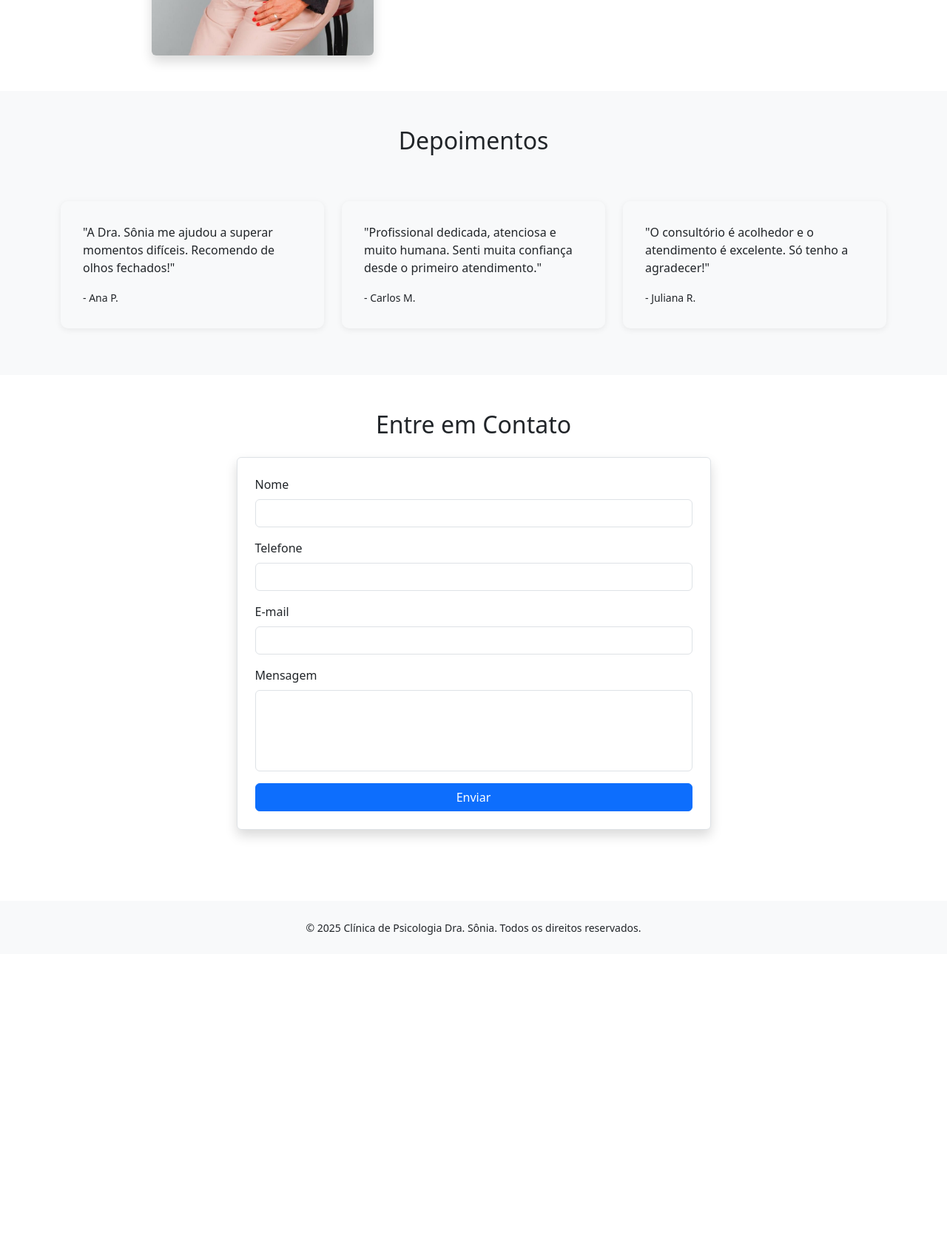
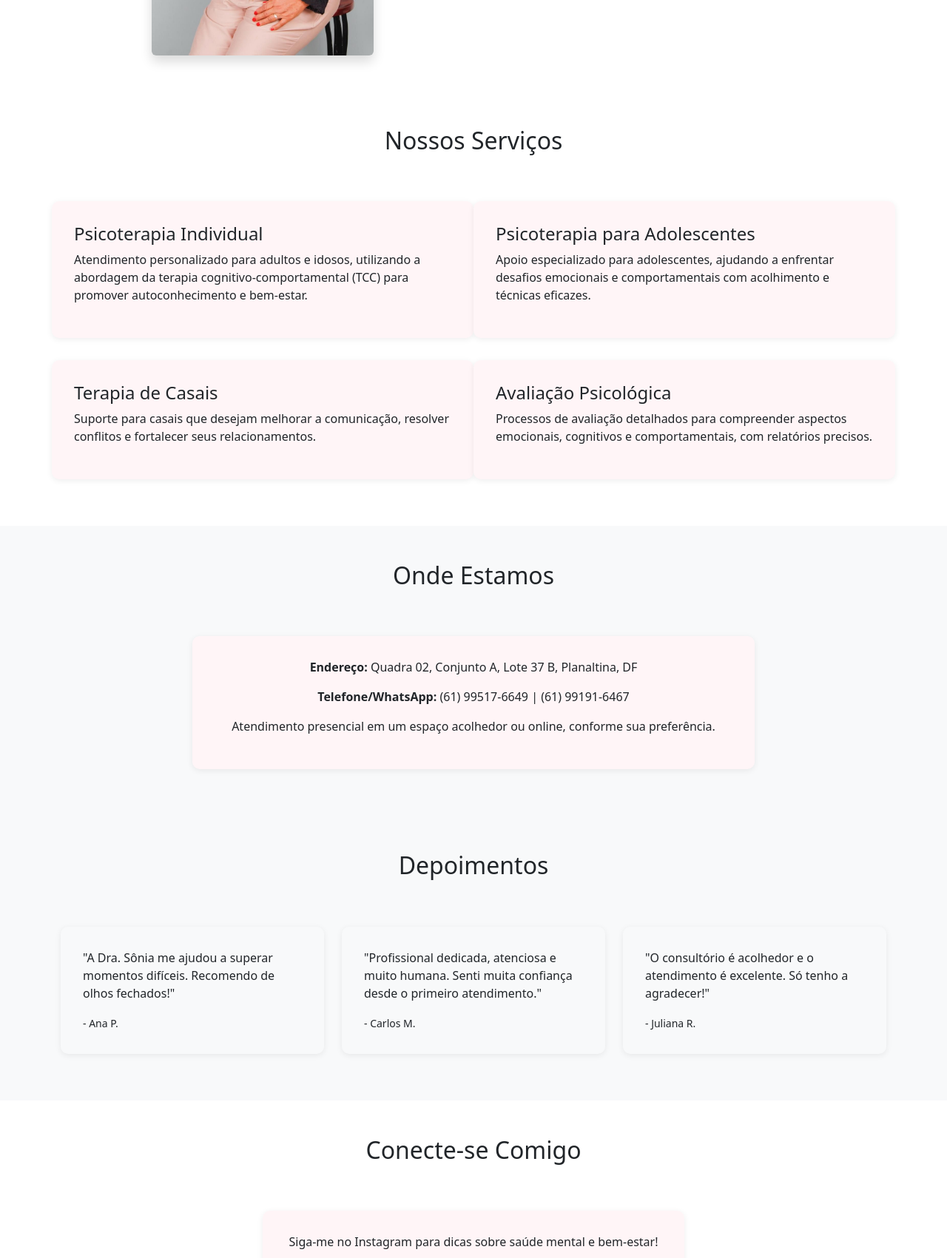
Before and after one commit to prspaulorenato/clinicadrasonia, a website: page index.html in a window 1280 px wide. Shown: the part 867-2568 px from the top of the page at 74% size. Before the commit the page ends 2157 px from the top, so only its background shows below. Drawn offline with nearby package versions, Linux system fonts and the light colour scheme.

Commit message:
Seção de Serviços (para divulgar os serviços oferecidos: psicoterapia individual, para adolescentes, casais, e atendimento a idosos).
Seção de Local de Atendimento (para destacar o endereço do consultório em Planaltina, DF).

Seção de Redes Sociais (para promover o perfil @psico
.soniasilva e reforçar a presença online).

Seção de Chamada para Ação Extra (para reforçar o agendamento online e captar contatos).

```diff
--- a/index.html
+++ b/index.html
@@ -26,6 +26,18 @@
       right: 30px;
       z-index: 1000;
     }
+    .services, .location, .social {
+      background: #fff5f7; /* Rosa claro para manter o estilo suave */
+      border-radius: 10px;
+      padding: 30px;
+      margin: 15px 0;
+      box-shadow: 0 2px 8px rgba(0,0,0,0.07);
+    }
+    .cta-section {
+      background: linear-gradient(135deg, #f8d7da, #fff5f7);
+      padding: 50px 0;
+      text-align: center;
+    }
   </style>
 </head>
 <body>
@@ -47,9 +59,48 @@
         </div>
         <div class="col-md-6 animate__animated animate__fadeInRight">
           <h2>Sobre a Dra. Sônia</h2>
-          <p>Psicóloga clínica com experiência, especializada em terapia cognitivo-comportamental, atendimento a adultos, adolescentes e casais. Comprometida com o bem-estar e desenvolvimento emocional de seus pacientes.</p>
+          <p>Psicóloga clínica com experiência, especializada em terapia cognitivo-comportamental (TCC) e avaliação psicológica. Atendimento a adultos, adolescentes, casais e idosos, com foco no bem-estar e desenvolvimento emocional.</p>
           <p>Atendimento presencial e online.</p><br>
           <p style="font-style: italic;">"Conheça todas as teorias e domine todas as técnicas, mas, ao tocar uma alma humana, seja apenas uma alma humana." - Carl Jung.</p>
+        </div>
+      </div>
+    </div>
+  </section>
+
+  <!-- Serviços -->
+  <section class="py-5" id="servicos">
+    <div class="container">
+      <h2 class="text-center mb-5">Nossos Serviços</h2>
+      <div class="row">
+        <div class="col-md-6 services animate__animated animate__fadeInLeft">
+          <h4>Psicoterapia Individual</h4>
+          <p>Atendimento personalizado para adultos e idosos, utilizando a abordagem da terapia cognitivo-comportamental (TCC) para promover autoconhecimento e bem-estar.</p>
+        </div>
+        <div class="col-md-6 services animate__animated animate__fadeInRight">
+          <h4>Psicoterapia para Adolescentes</h4>
+          <p>Apoio especializado para adolescentes, ajudando a enfrentar desafios emocionais e comportamentais com acolhimento e técnicas eficazes.</p>
+        </div>
+        <div class="col-md-6 services animate__animated animate__fadeInLeft animate__delay-1s">
+          <h4>Terapia de Casais</h4>
+          <p>Suporte para casais que desejam melhorar a comunicação, resolver conflitos e fortalecer seus relacionamentos.</p>
+        </div>
+        <div class="col-md-6 services animate__animated animate__fadeInRight animate__delay-1s">
+          <h4>Avaliação Psicológica</h4>
+          <p>Processos de avaliação detalhados para compreender aspectos emocionais, cognitivos e comportamentais, com relatórios precisos.</p>
+        </div>
+      </div>
+    </div>
+  </section>
+
+  <!-- Local de Atendimento -->
+  <section class="py-5 bg-light" id="local">
+    <div class="container">
+      <h2 class="text-center mb-5">Onde Estamos</h2>
+      <div class="row justify-content-center">
+        <div class="col-md-8 location text-center animate__animated animate__fadeInUp">
+          <p><strong>Endereço:</strong> Quadra 02, Conjunto A, Lote 37 B, Planaltina, DF</p>
+          <p><strong>Telefone/WhatsApp:</strong> (61) 99517-6649 | (61) 99191-6467</p>
+          <p>Atendimento presencial em um espaço acolhedor ou online, conforme sua preferência.</p>
         </div>
       </div>
     </div>
@@ -82,13 +133,41 @@
     </div>
   </section>
 
+  <!-- Redes Sociais -->
+  <section class="py-5" id="redes-sociais">
+    <div class="container">
+      <h2 class="text-center mb-5">Conecte-se Comigo</h2>
+      <div class="row justify-content-center">
+        <div class="col-md-6 social text-center animate__animated animate__fadeInUp">
+          <p>Siga-me no Instagram para dicas sobre saúde mental e bem-estar!</p>
+          <a href="https://instagram.com/psico.soniasilva" target="_blank" class="btn btn-outline-primary">
+            <img src="https://cdn-icons-png.flaticon.com/512/2111/2111463.png" alt="Instagram" width="20" class="me-2">
+            @psico.soniasilva
+          </a>
+        </div>
+      </div>
+    </div>
+  </section>
+
+  <!-- Chamada para Ação Extra -->
+  <section class="cta-section">
+    <div class="container">
+      <h2 class="mb-4">Comece sua Jornada de Bem-Estar Hoje</h2>
+      <p>Agende sua consulta agora mesmo e dê o primeiro passo para cuidar da sua saúde mental.</p>
+      <a href="#contato" class="btn btn-primary btn-lg mt-3">Agendar Consulta</a>
+      <a href="https://wa.me/61995176649" class="btn btn-success btn-lg mt-3 ms-3" target="_blank">
+        <img src="https://cdn-icons-png.flaticon.com/512/733/733585.png" alt="WhatsApp" width="20" class="me-2"> Fale pelo WhatsApp
+      </a>
+    </div>
+  </section>
+
   <!-- Contato -->
   <section class="py-5" id="contato">
     <div class="container">
       <h2 class="text-center mb-4">Entre em Contato</h2>
       <div class="row justify-content-center">
         <div class="col-md-7">
-          <form action="https://formsubmit.co/sonia.silva@gmail.com" method="POST" class="p-4 border rounded bg-white shadow animate__animated animate__fadeInUp">
+          <form action="https://formsubmit.co/sonia.sm2019@gmail.com" method="POST" class="p-4 border rounded bg-white shadow animate__animated animate__fadeInUp">
             <div class="mb-3">
               <label for="nome" class="form-label">Nome</label>
               <input type="text" class="form-control" id="nome" name="nome" required>
@@ -120,7 +199,7 @@
   </a>
 
   <footer class="text-center py-4 bg-light mt-5">
-    <small>&copy; 2025 Clínica de Psicologia Dra. Sônia. Todos os direitos reservados.</small>
+    <small>© 2025 Clínica de Psicologia Dra. Sônia. Todos os direitos reservados.</small>
   </footer>
 
   <script src="https://cdn.jsdelivr.net/npm/bootstrap@5.3.2/dist/js/bootstrap.bundle.min.js"></script>
```
